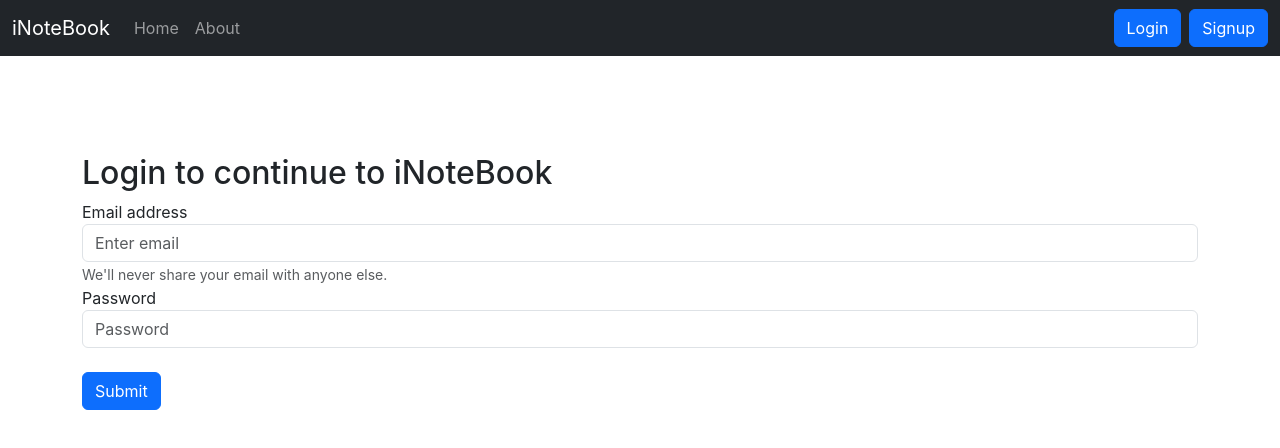
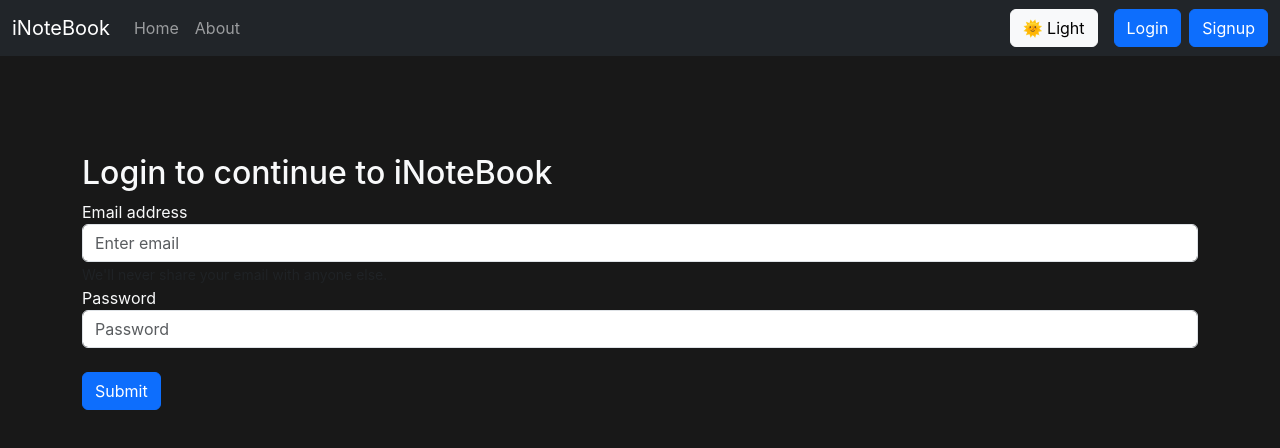
Before and after one commit to Himanshu5204/inotebook, a React (Create React App) app: page /login in a window 1280 px wide. Shown: the top 448 px of the page. Built offline with nearby package versions, Linux system fonts and the light colour scheme; the HTML template or start-up script is replaced by a standard one.

Commit message:
Light/Dark button added

```diff
--- a/src/App.css
+++ b/src/App.css
@@ -36,3 +36,12 @@
     transform: rotate(360deg);
   }
 }
+
+body.bg-dark {
+  background-color: #181818 !important;
+  color: #f8f9fa !important;
+}
+body.bg-light {
+  background-color: #f8f9fa !important;
+  color: #181818 !important;
+}
--- a/src/components/Navbar.js
+++ b/src/components/Navbar.js
@@ -1,15 +1,16 @@
 import React, { useEffect, useState } from 'react'; //rafce react arrow function component export
-import { Link, useLocation, useNavigate } from 'react-router-dom';
+import { Link, useLocation} from 'react-router-dom';
 import UserProfile from './UserProfile';
 import { FaUserCircle } from 'react-icons/fa';
 
 const Navbar = (props) => {
-  let navigate = useNavigate();
-  const handleLogout = () => {
-    localStorage.removeItem('token');
-    props.showAlert('Logged out successfully', 'success');
-    navigate('/login');
-  };
+  //let navigate = useNavigate();
+  // const handleLogout = () => {
+  //   localStorage.removeItem('token');
+  //   props.showAlert('Logged out successfully', 'success');
+  //   navigate('/login');
+  // };
+
   let location = useLocation();
   useEffect(() => {
     //console.log(location);
@@ -21,6 +22,14 @@
   };
 
   const [showProfile, setShowProfile] = useState(false);
+
+  const [theme, setTheme] = useState(() => localStorage.getItem('theme') || 'dark');
+  useEffect(() => {
+    document.body.className = theme === 'dark' ? 'bg-dark text-light' : 'bg-light text-dark';
+    localStorage.setItem('theme', theme);
+  }, [theme]);
+  const toggleTheme = () => setTheme(theme === 'dark' ? 'light' : 'dark');
+
   return (
     <nav className='navbar navbar-expand-lg navbar-dark bg-dark'>
       <div className='container-fluid'>
@@ -50,6 +59,12 @@
               </Link>
             </li>
           </ul>
+          <button
+            className={`btn btn-${theme === 'dark' ? 'light' : 'dark'} mx-2`}
+            onClick={toggleTheme}
+            title='Toggle theme'>
+            {theme === 'dark' ? '🌞 Light' : '🌙 Dark'}
+          </button>
           {location.pathname !== '/login' && location.pathname !== '/signup' && (
             <form className='d-flex'>
               <input
@@ -60,9 +75,9 @@
                 value={props.search}
                 onChange={handleSearchChange}
               />
-              <button className='btn btn-outline-success mx-3' type='submit'>
+              <Link className='btn btn-outline-success mx-3' type='submit' to='/'>
                 Search
-              </button>
+              </Link>
             </form>
           )}
           {localStorage.getItem('token') && (
```
